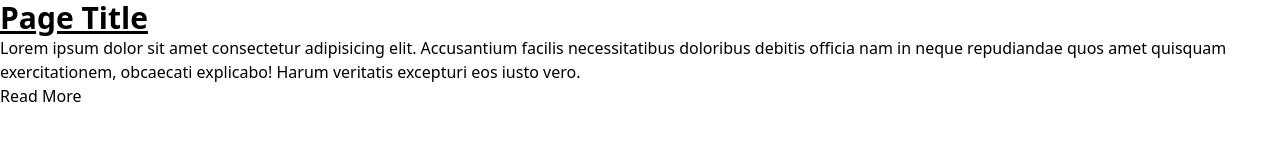
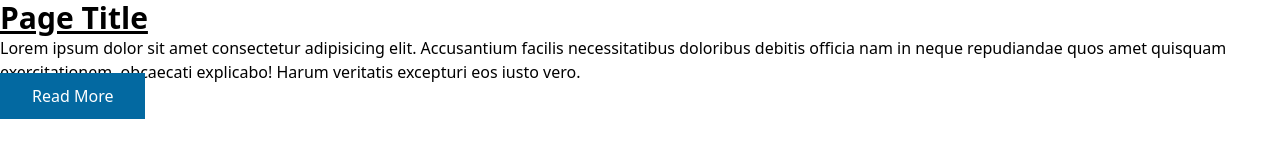
Before and after one commit to dev-kmk/test-repo, a plain HTML site: page index.html in a window 1280 px wide. Drawn offline with nearby package versions, Linux system fonts and the light colour scheme.

Commit message:
Added Button Classes

```diff
--- a/index.html
+++ b/index.html
@@ -9,6 +9,6 @@
 <body>
     <h1 class="text-3xl font-bold underline">Page Title</h1>
     <p>Lorem ipsum dolor sit amet consectetur adipisicing elit. Accusantium facilis necessitatibus doloribus debitis officia nam in neque repudiandae quos amet quisquam exercitationem, obcaecati explicabo! Harum veritatis excepturi eos iusto vero.</p>
-    <a href="#">Read More</a>
+    <a href="#" class="bg-sky-700 px-4 py-2 text-white hover:bg-sky-800 sm:px-8 sm:py-3">Read More</a>
 </body>
 </html>
```
